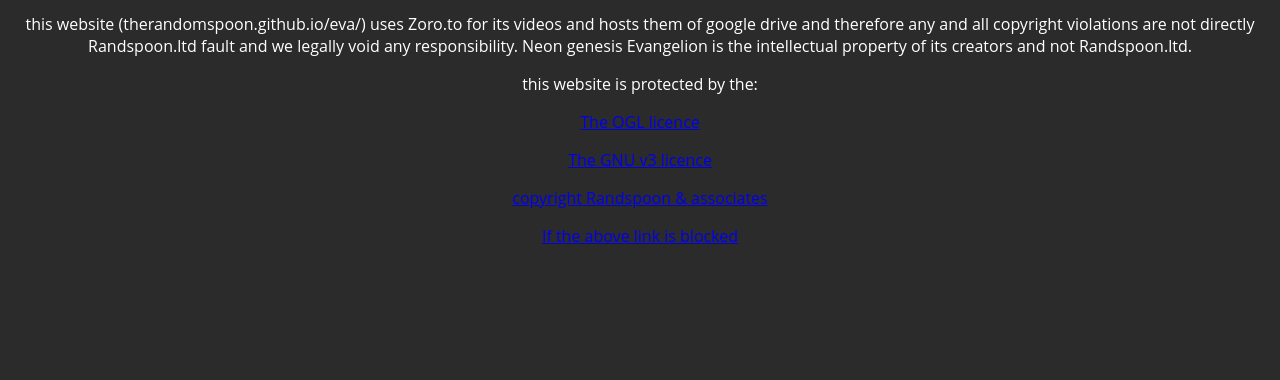
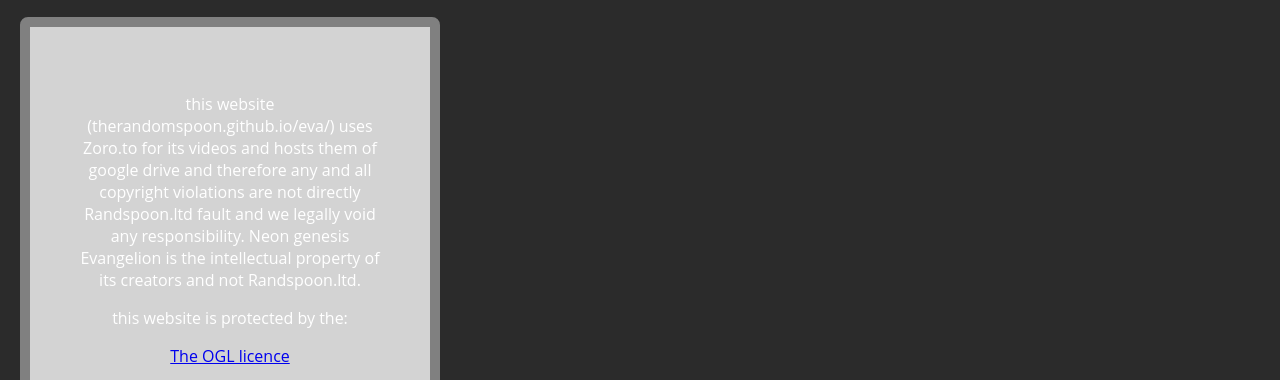
Before and after one commit to therandomspoon/Midnight, a plain HTML site: page index.html in a window 1280 px wide. Shown: the part 405-785 px from the top of the page. Drawn offline with Linux system fonts and the light colour scheme.

Commit message:
Update style.css

```diff
--- a/style.css
+++ b/style.css
@@ -22,3 +22,11 @@
 sup {
   color: #ffffff;
 }
+div {
+            background-color: lightgrey;
+            width: 300px;
+            border: 10px solid grey;
+            padding: 50px;
+            margin: 20px;
+            border-radius: 8px;
+}
```
